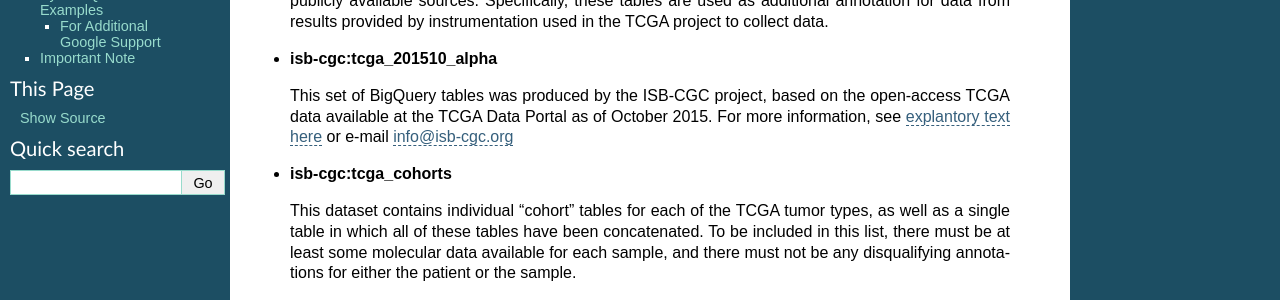
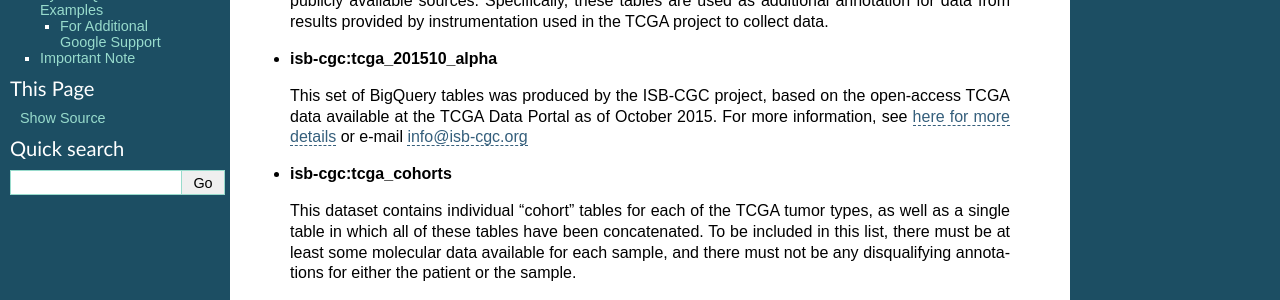
Before and after one commit to isb-cgc/readthedocs, a Sphinx documentation site: the page built from docs/source/sections/progapi/bigqueryGUI/WalkthroughOfGoogleBigQuery.rst, in a window 1280 px wide and 900 px high, scrolled down 717 px. Shown: the part 152-452 px from the top of the window. Built offline with Sphinx 7.4.7, drawn with Linux system fonts in a browser that asks for light colours.

Commit message:
Update WalkthroughOfGoogleBigQuery.rst

```diff
--- a/docs/source/sections/progapi/bigqueryGUI/WalkthroughOfGoogleBigQuery.rst
+++ b/docs/source/sections/progapi/bigqueryGUI/WalkthroughOfGoogleBigQuery.rst
@@ -34,7 +34,7 @@
 
 * **isb-cgc:tcga_201510_alpha**
 
- This set of BigQuery tables was produced by the ISB-CGC project, based on the open-access TCGA data available at the TCGA Data Portal as of October 2015.  For more information, see `explantory text here <https://github.com/isb-cgc/examples-Python/blob/master/notebooks/The%20ISB-CGC%20open-access%20TCGA%20tables%20in%20BigQuery.ipynb>`_ or e-mail info@isb-cgc.org
+ This set of BigQuery tables was produced by the ISB-CGC project, based on the open-access TCGA data available at the TCGA Data Portal as of October 2015.  For more information, see `here for more details <https://github.com/isb-cgc/examples-Python/blob/master/notebooks/The%20ISB-CGC%20open-access%20TCGA%20tables%20in%20BigQuery.ipynb>`_ or e-mail info@isb-cgc.org
 
 * **isb-cgc:tcga_cohorts**
 
```
